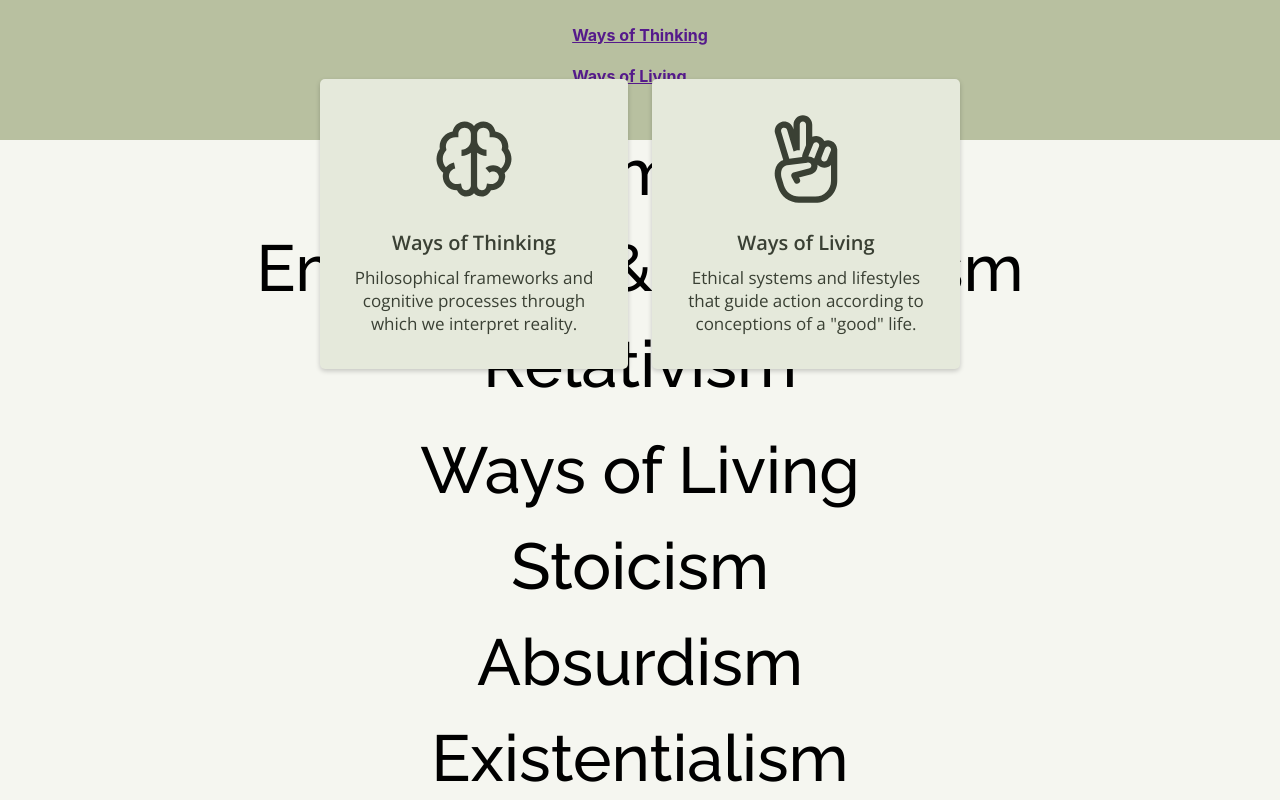
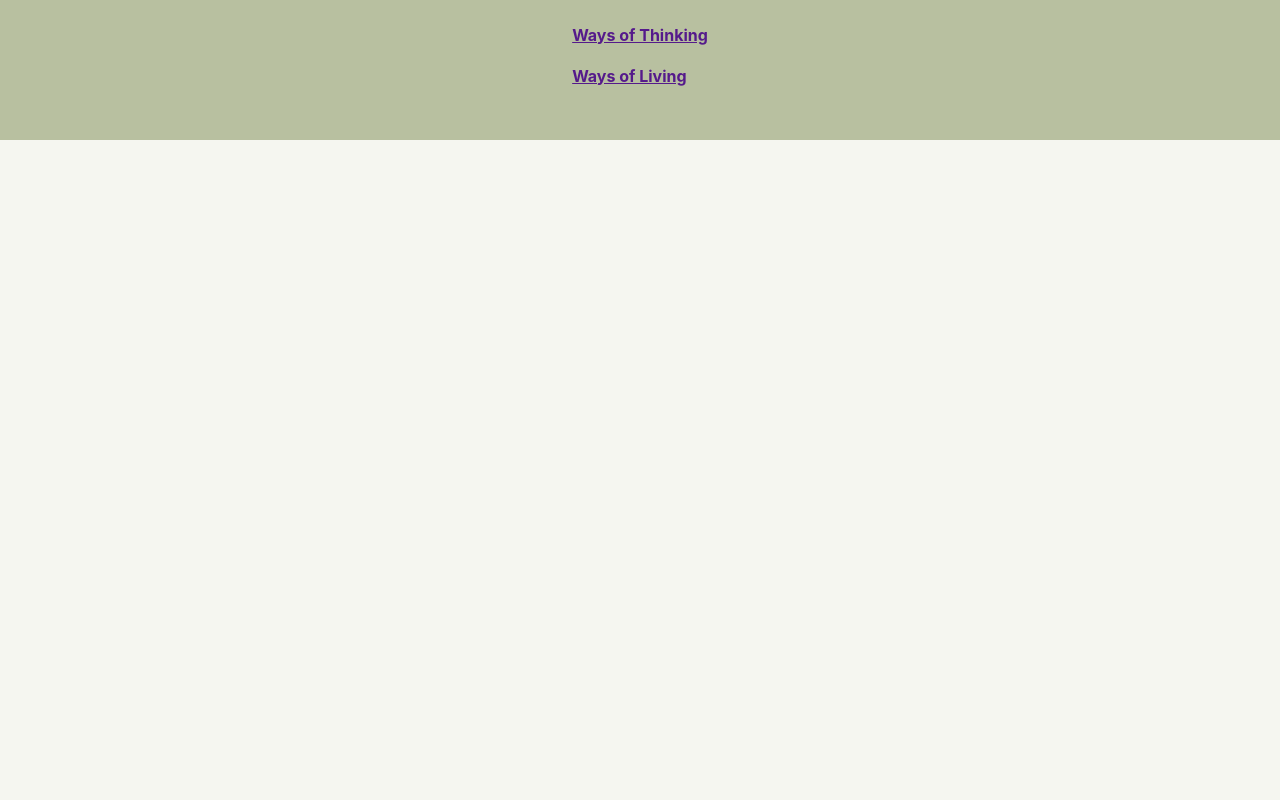
Before and after one commit to laremund/Kierkegaards_Corner, a React (Vite) app: page / in a window 1280 px wide. Shown: the part 300-1100 px from the top of the page. Built offline with nearby package versions, Linux system fonts and the light colour scheme.

Commit message:
feat(HomePageContent): Added containers and elements (no content) for the rest of the home page based on my wireframe

```diff
--- a/src/components/HomePageContent.jsx
+++ b/src/components/HomePageContent.jsx
@@ -21,70 +21,34 @@ function HomePageContent () {
                         <h4>Ways of Living</h4>
                     </a>
                 </div>
-
             </div>
             <div className='body-section'>
-                <div className='ways-of-box'>
-                    <div className='inner-ways-of-box'>
-                        <div className='big-icon-box'>
-                            <IconContext.Provider value={{className:"react-icons"}}>
-                            <LiaBrainSolid className='big-icon'/>
-                            </IconContext.Provider>
-                        </div>
-                        <div className='description-box'>
-                            <h3>Ways of Thinking</h3>
-                            <p>
-                                Philosophical frameworks and cognitive processes through which we interpret reality.
-                            </p>
-                        </div>
+                <div>
+                    <h3></h3>
+                    <p></p>
+                    <h5></h5>
+                    <div>
+                        <h5></h5>
+                        <h5></h5>
+                        <h5></h5>
+                        <h5></h5>
+                        <h5></h5>
                     </div>
-                    <div className='inner-ways-of-box'>
-                        <div className='big-icon-box'>
-                            <IconContext.Provider value={{className:"react-icons"}}>
-                            <LiaHandPeaceSolid className='big-icon'/>
-                            </IconContext.Provider>
-                        </div>
-                        <div className='description-box'>
-                            <h3>Ways of Living</h3>
-                            <p>
-                                Ethical systems and lifestyles that guide action according to conceptions of a "good" life.
-                            </p>
-                        </div>
+                    <div>
+                        <h5></h5>
+                        <div></div>
                     </div>
                 </div>
-                <div className='ways-of-thinking-section'>
-                    <h1>Ways of Thinking</h1>
-                    <div className='philosophy-section'>
-                        <h1 className='h1-article'>Nihilism</h1>
-                    </div>
-                    <div className='philosophy-section'>
-                        <h1 className='h1-article'>Determinism</h1>
-                    </div>
-                    <div className='philosophy-section'>
-                        <h1 className='h1-article'>Empiricism & Rationalism</h1>
-                    </div>
-                    <div className='philosophy-section'>
-                        <h1 className='h1-article'>Relativism</h1>
-                    </div>
-                </div>
-                <div className='ways-of-living-section'>
-                    <h1>Ways of Living</h1>
-                    <div className='philosophy-section'>
-                        <h1 className='h1-article'>Stoicism</h1>
-                    </div>
-                    <div className='philosophy-section'>
-                        <h1 className='h1-article'>Absurdism</h1>
-                    </div>
-                    <div className='philosophy-section'>
-                        <h1 className='h1-article'>Existentialism</h1>
-                    </div>
-                    <div className='philosophy-section'>
-                        <h1 className='h1-article'>Objectivism</h1>
-                    </div>
-                    <div className='philosophy-section'>
-                        <h1 className='h1-article'>Utilitarianism & Hedonism</h1>
-                    </div>
-                </div>
+            </div>
+            <div className='subfooter-section'>
+                <h2></h2>
+                <h4></h4>
+                <a href="">
+                    <h4></h4>
+                </a>
+            </div>
+            <div className='footer-section'>
+                <p></p>
             </div>
         </div>
     )
```
